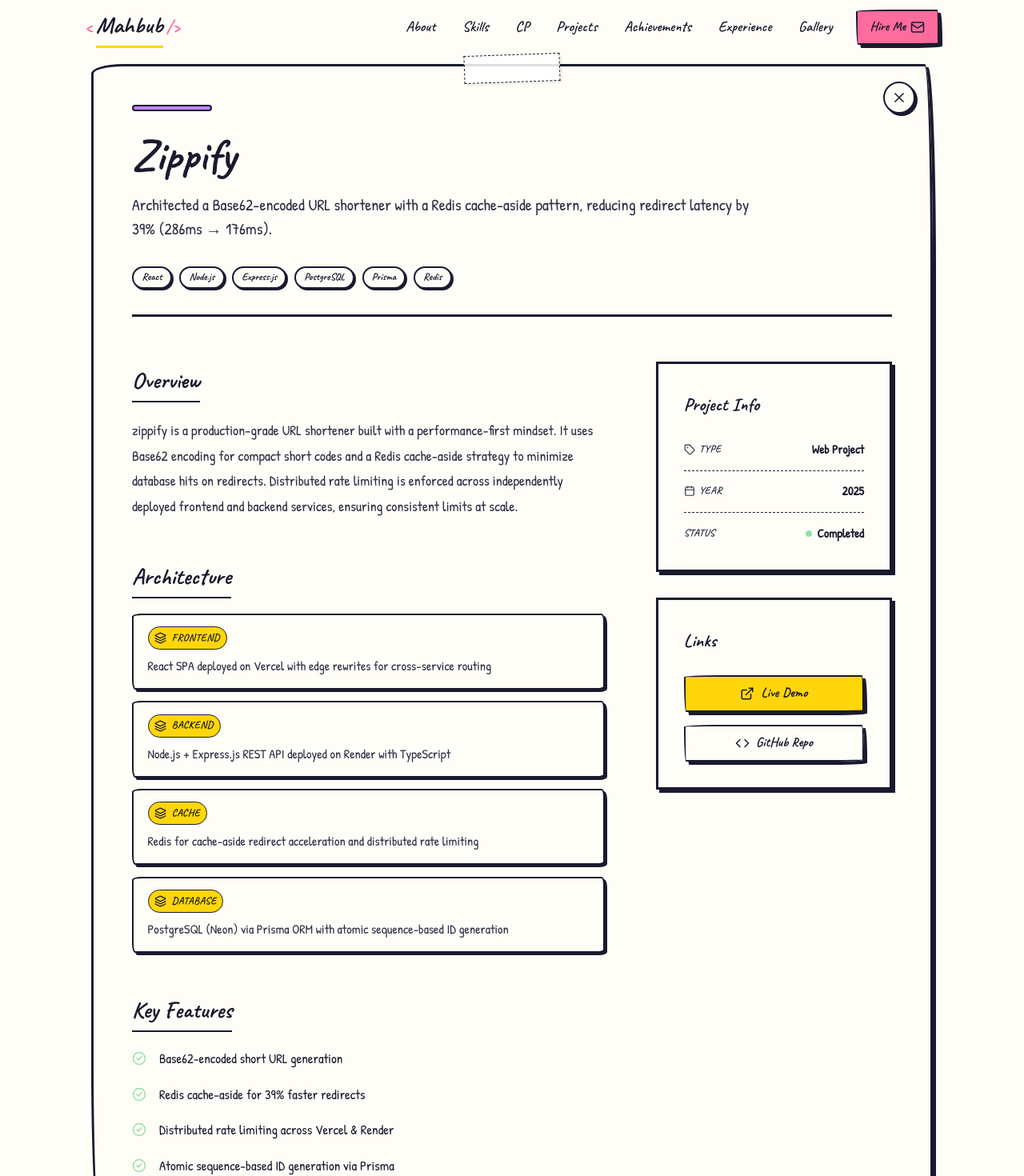
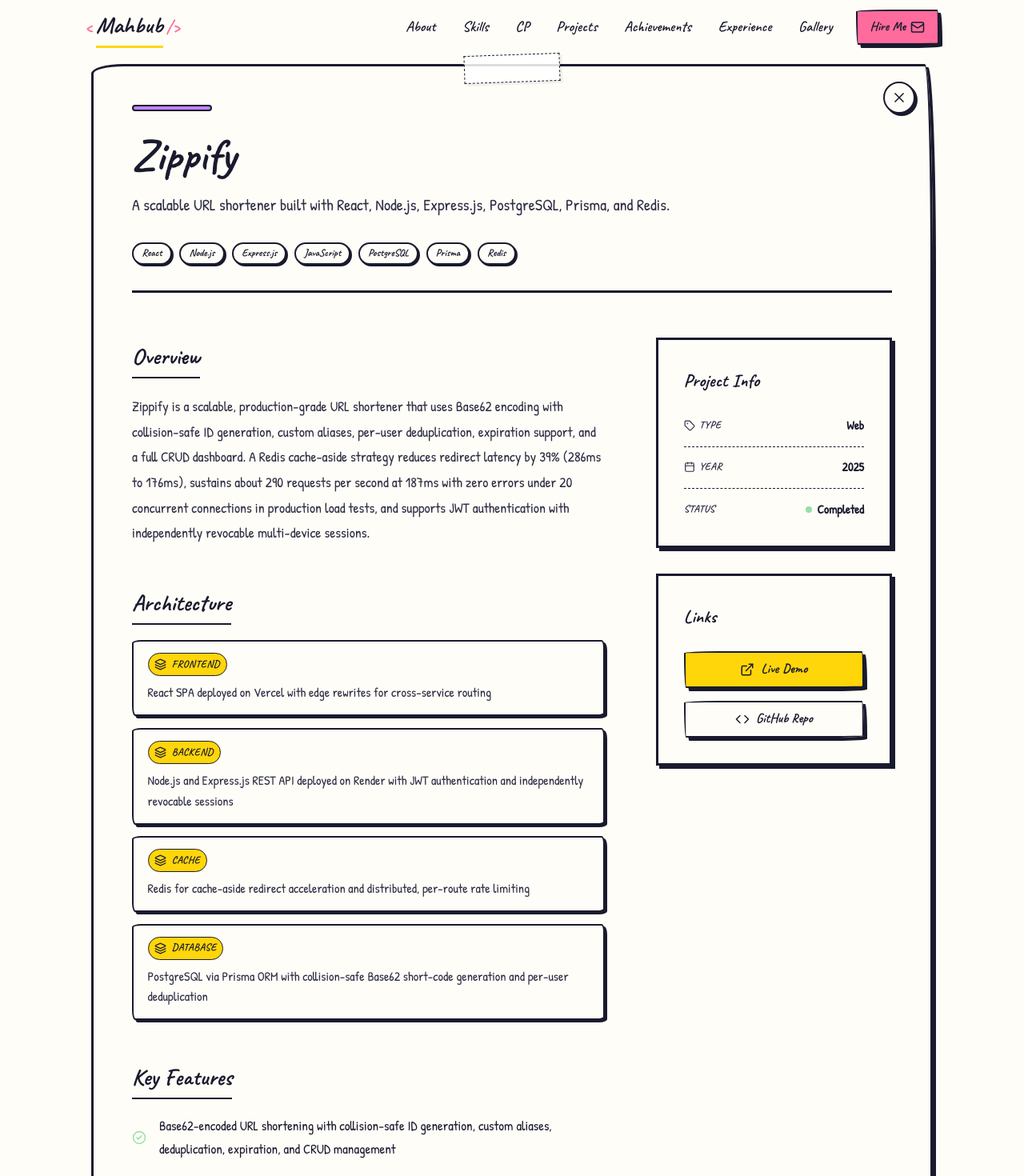
Before and after one commit to Maahhbuub/Mahbub-Doodle, a React (Vite) app: page /projects/1 in a window 1280 px wide. Shown: the top 1470 px of the page at 80% size. Built offline with nearby package versions, Linux system fonts and the light colour scheme.

Commit message:
docs: udpate project info

```diff
--- a/src/data/projects.js
+++ b/src/data/projects.js
@@ -2,24 +2,25 @@ export const projects = [
   {
     id: 1,
     title: 'Zippify',
-    type: 'Web Project',
+    type: 'Web',
     year: '2025',
     status: 'Completed',
-    desc: 'Architected a Base62-encoded URL shortener with a Redis cache-aside pattern, reducing redirect latency by 39% (286ms → 176ms).',
-    longDesc: 'zippify is a production-grade URL shortener built with a performance-first mindset. It uses Base62 encoding for compact short codes and a Redis cache-aside strategy to minimize database hits on redirects. Distributed rate limiting is enforced across independently deployed frontend and backend services, ensuring consistent limits at scale.',
+    desc: 'A scalable URL shortener built with React, Node.js, Express.js, PostgreSQL, Prisma, and Redis.',
+    longDesc: 'Zippify is a scalable, production-grade URL shortener that uses Base62 encoding with collision-safe ID generation, custom aliases, per-user deduplication, expiration support, and a full CRUD dashboard. A Redis cache-aside strategy reduces redirect latency by 39% (286ms to 176ms), sustains about 290 requests per second at 187ms with zero errors under 20 concurrent connections in production load tests, and supports JWT authentication with independently revocable multi-device sessions.',
     features: [
-      'Base62-encoded short URL generation',
-      'Redis cache-aside for 39% faster redirects',
-      'Distributed rate limiting across Vercel & Render',
-      'Atomic sequence-based ID generation via Prisma',
+      'Base62-encoded URL shortening with collision-safe ID generation, custom aliases, deduplication, expiration, and CRUD management',
+      'Redis cache-aside strategy that reduced redirect latency by 39% (286ms to 176ms) and sustained about 290 req/s at 187ms under load tests',
+      'JWT authentication with access and refresh tokens, bcrypt passwords, Resend email verification, password reset, and independently revocable multi-device sessions',
+      'Distributed Redis rate limiting keyed by IP and email for link creation, login, signup, email resend, and password reset',
+      'Independent Vercel and Render deployments with edge rewrites that unify routing and resolve production CORS and route/short-code conflicts',
     ],
     architecture: [
       { layer: 'Frontend', detail: 'React SPA deployed on Vercel with edge rewrites for cross-service routing' },
-      { layer: 'Backend', detail: 'Node.js + Express.js REST API deployed on Render with TypeScript' },
-      { layer: 'Cache', detail: 'Redis for cache-aside redirect acceleration and distributed rate limiting' },
-      { layer: 'Database', detail: 'PostgreSQL (Neon) via Prisma ORM with atomic sequence-based ID generation' },
+      { layer: 'Backend', detail: 'Node.js and Express.js REST API deployed on Render with JWT authentication and independently revocable sessions' },
+      { layer: 'Cache', detail: 'Redis for cache-aside redirect acceleration and distributed, per-route rate limiting' },
+      { layer: 'Database', detail: 'PostgreSQL via Prisma ORM with collision-safe Base62 short-code generation and per-user deduplication' },
     ],
-    tags: ['React', 'Node.js', 'Express.js', 'PostgreSQL', 'Prisma', 'Redis'],
+    tags: ['React', 'Node.js', 'Express.js', 'JavaScript', 'PostgreSQL', 'Prisma', 'Redis'],
     color: 'purple',
     link: 'https://zippify.vercel.app',
     repos: {
@@ -31,7 +32,7 @@ export const projects = [
   {
     id: 2,
     title: 'Wanderlust',
-    type: 'Web Project',
+    type: 'Web',
     year: '2025',
     status: 'Completed',
     desc: 'Developed a full-stack rental platform for discovering and managing accommodation listings.',
@@ -53,7 +54,7 @@ export const projects = [
     id: 4,
     title: 'DirectEdge',
     achievement: '🏅 1st Runner-Up',
-    type: 'SWE Project',
+    type: 'Web',
     year: '2025',
     status: 'Completed',
     desc: 'Built a 3-sided platform connecting farmers, distributors, and retailers to reduce supply chain inefficiencies.',
```
Also changed, not shown: 1 other file (tests, documents, lock files or other folders).
